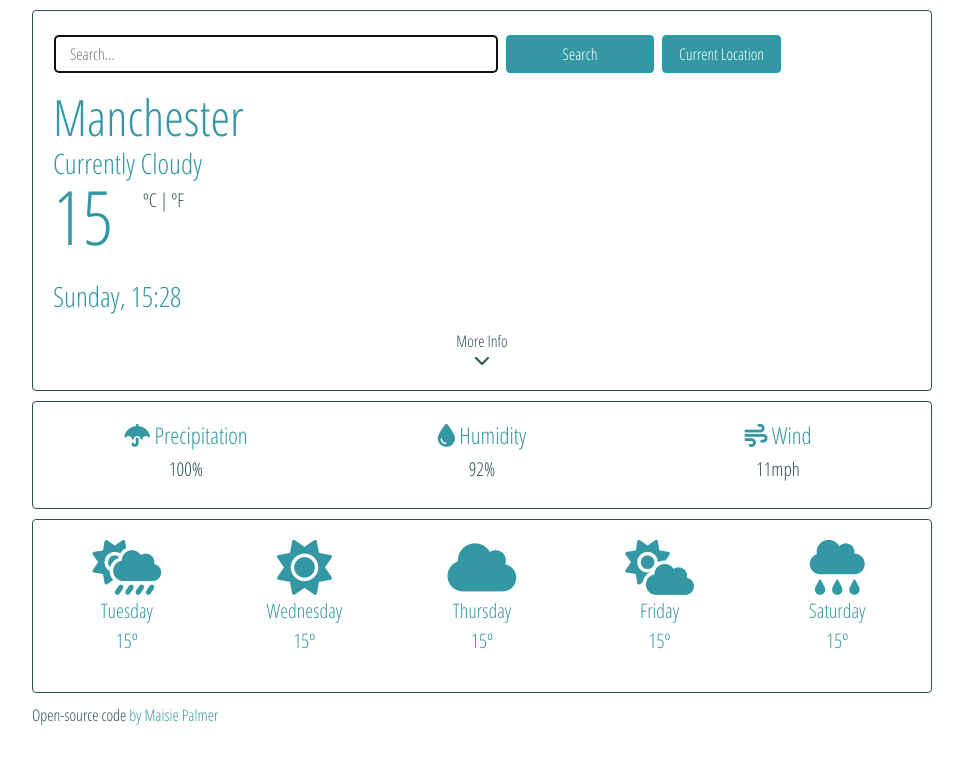
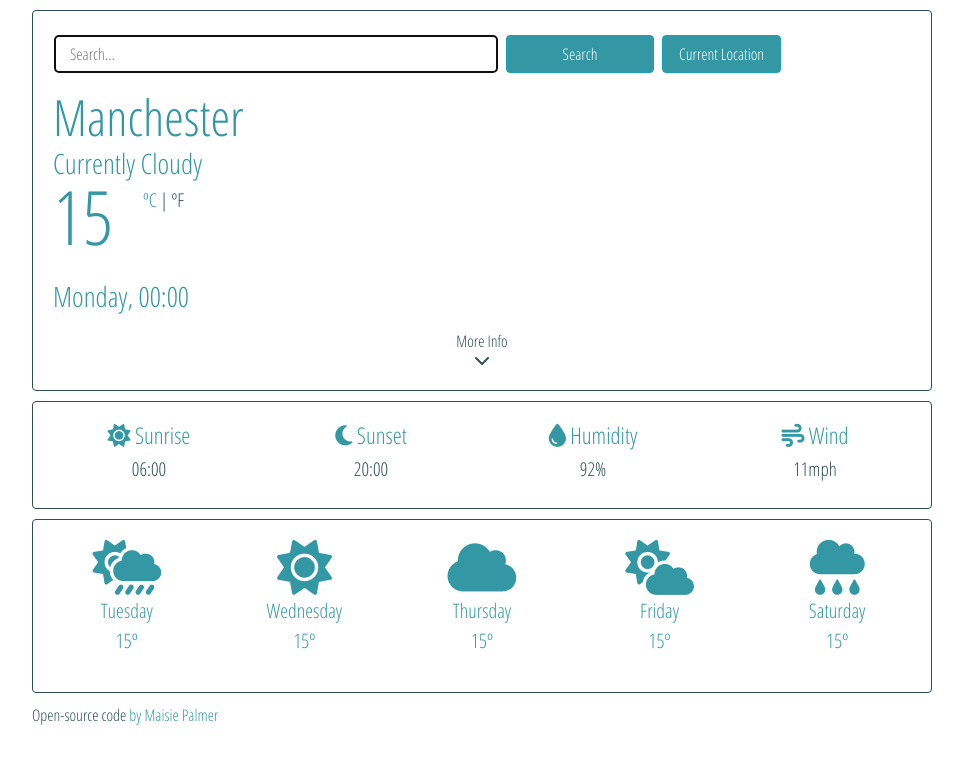
Before and after one commit to maisiemay06/Weather-App-2, a plain HTML site: page index.html in a window 1280 px wide. Shown: the whole page, without its empty margins (53-1016 px from the left). Drawn offline with nearby package versions, Linux system fonts and the light colour scheme; no server answers.

Commit message:
Add humidity, wind, etc. Clean up date/time format

```diff
--- a/index.html
+++ b/index.html
@@ -72,26 +72,34 @@
         <div class="card">
             <div class="card-body">
                 <div class="row">
-                    <div class="col-4">
-                        <h6 class="precipitation">
-                            <i class="fas fa-umbrella"></i>
-                            Precipitation
+
+                    <div class="col-3">
+                        <h6 class="sunrise">
+                            <i class="fas fa-sun"></i>
+                            Sunrise
                         </h6>
-                        <h6 class="precip-value">100%</h6>
+                        <h6 class="sunrise-time" id="sunrise-time">06:00</h6>
                     </div>
-                    <div class="col-4">
+                    <div class="col-3">
+                        <h6 class="sunset">
+                            <i class="fas fa-moon"></i>
+                            Sunset
+                        </h6>
+                        <h6 class="sunset-time" id="sunset-time">20:00</h6>
+                    </div>
+                    <div class="col-3">
                         <h6 class="humidity">
                             <i class="fas fa-tint"></i>
                             Humidity
                         </h6>
-                        <h6 class="humid-value">92%</h6>
+                        <h6 class="humid-value" id="humidity">92%</h6>
                     </div>
-                    <div class="col-4">
+                    <div class="col-3">
                         <h6 class="wind">
                             <i class="fas fa-wind"></i>
                             Wind
                         </h6>
-                        <h6 class="wind-speed">11mph</h6>
+                        <h6 class="wind-speed" id="wind-speed">11mph</h6>
                     </div>
                 </div>
             </div>
--- a/src/index.js
+++ b/src/index.js
@@ -1,5 +1,30 @@
+function formatDate(timestamp) {
+  let date = new Date(timestamp);
+  let days = [
+  "Sunday",
+  "Monday",
+  "Tuesday",
+  "Wednesday",
+  "Thursday",
+  "Friday",
+  "Saturday"
+];
+let day = days[date.getDay()];
+return `${day}, ${formatTime(timestamp)}`;
+}
 
-
+function formatTime(timestamp) {
+  let date = new Date(timestamp);
+  let hours = date.getHours();
+  if (hours < 10) {
+    hours = `0${hours}`;
+  }
+  let minutes = date.getMinutes();
+  if (minutes < 10) {
+    minutes = `0${minutes}`;
+  }
+  return `${hours}:${minutes}`;
+}
 
 function getLocation(position) {
   let latitude = position.coords.latitude;
@@ -27,8 +52,20 @@ function showTemperature(response) {
   let description = document.querySelector("#weather-description");
   description.innerHTML = `${response.data.weather[0].main}`;
   iconElement.setAttribute("src", `http://openweathermap.org/img/wn/${response.data.weather[0].icon}@2x.png`);
+  let currentDay = document.querySelector("#day-time");
+currentDay.innerHTML = formatDate(response.data.dt * 1000);
+
+  let humidity = document.querySelector("#humidity");
+  humidity.innerHTML = `${response.data.main.humidity}%`;
+  let windSpeed = document.querySelector("#wind-speed");
+  windSpeed.innerHTML = `${Math.round(response.data.wind.speed)} km/h`
+  let sunrise = document.querySelector("#sunrise-time");
+  sunrise.innerHTML = formatTime(response.data.sys.sunrise * 1000);
+  let sunset = document.querySelector("#sunset-time");
+  sunset.innerHTML = formatTime(response.data.sys.sunset * 1000);
 
   celciusTemperature = response.data.main.temp;
+  console.log(response.data);
 }
 
 function search(city) {
@@ -80,20 +117,6 @@ citySearch.addEventListener("submit", searchCity);
 let currentLocationButton = document.querySelector("#current-location-button");
 currentLocationButton.addEventListener("click", getPosition);
 
-let currentDay = document.querySelector("#day-time");
-let now = new Date();
-let days = [
-  "Sunday",
-  "Monday",
-  "Tuesday",
-  "Wednesday",
-  "Thursday",
-  "Friday",
-  "Saturday"
-];
-let day = days[now.getDay()];
-let hours = now.getHours();
-let minutes = ("0" + now.getMinutes()).slice(-2);
-currentDay.innerHTML = `${day}, ${hours}:${minutes}`;
+
 
 search("London");
--- a/src/styles.css
+++ b/src/styles.css
@@ -44,13 +44,15 @@ a {
   margin: 10px 0 0 0;
   color: #2d4f53;
 }
-.precipitation,
+.sunrise,
+.sunset,
 .humidity,
 .wind {
   text-align: center;
   font-size: 23px;
 }
-.precip-value,
+.sunrise-time,
+.sunset-time,
 .humid-value,
 .wind-speed {
   text-align: center;
@@ -67,7 +69,7 @@ a {
 
 .unit-selector .active {
   cursor: default;
-  color: #2d4f53;
+  color: #3398a4;
 }
 .unit-selector .active:hover {
   text-decoration: none;
```
